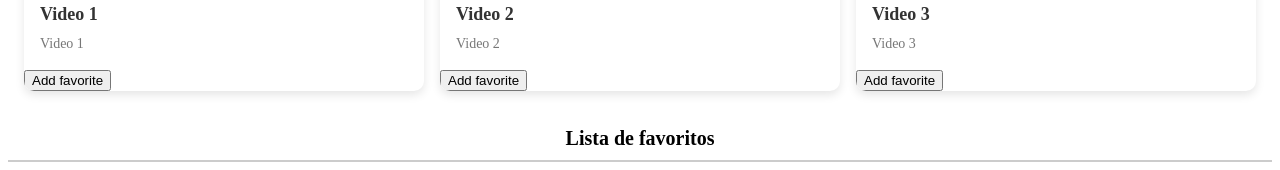
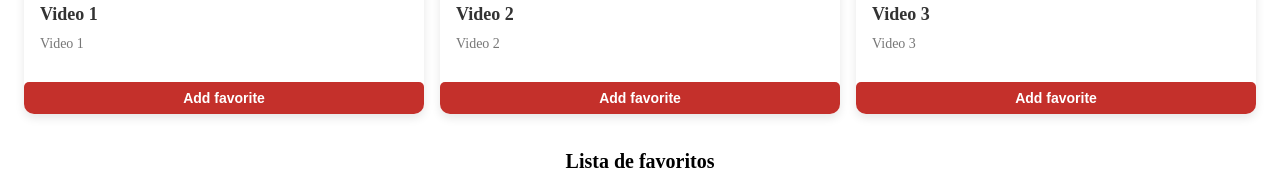
Before and after one commit to SantyxError/Portfolio-app, an Angular app: page / in a window 1280 px wide. Shown: the part 377-547 px from the top of the page. Built offline with nearby package versions, Linux system fonts and the light colour scheme.

Commit message:
Button "Add favorite" refactored

```diff
--- a/src/app/card/card.component.css
+++ b/src/app/card/card.component.css
@@ -30,6 +30,27 @@
   line-height: 1.5;
 }
 
+.favorite {
+  display: inline-block;
+  padding: 8px 16px;
+  margin-top: 12px;
+  background-color: #c4302b;
+  color: white;
+  font-size: 14px;
+  font-weight: bold;
+  border: none;
+  border-radius: 5px;
+  cursor: pointer;
+  transition: background-color 0.3s ease, transform 0.3s ease;
+  text-align: center;
+  width: 100%;
+}
+
+.favorite:hover {
+  background-color: #ff4d3d;
+  transform: scale(1.05);
+}
+
 .card:hover {
   transform: translateY(-5px);
   box-shadow: 0 8px 20px rgba(0, 0, 0, 0.15);
```
